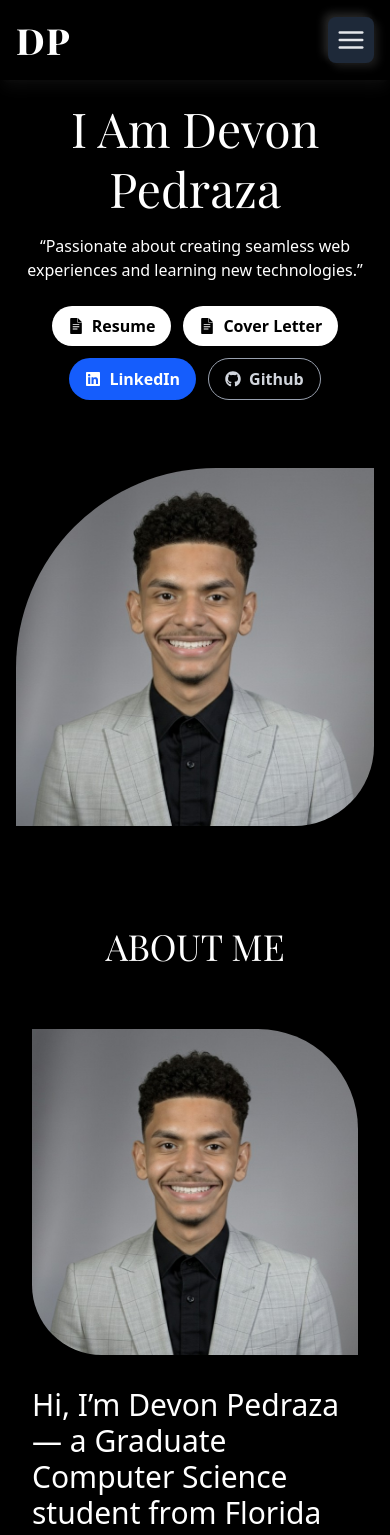
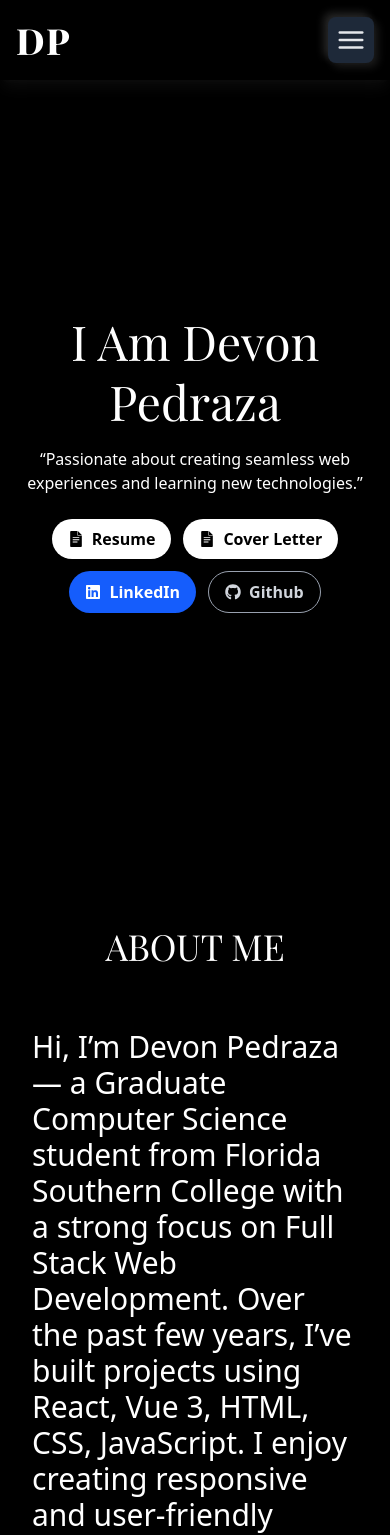
Before and after one commit to Devonpedraza/Personal-Portfolio, a React (Vite) app: page / in a window 390 px wide. Shown: the top 1535 px of the page. Built offline with nearby package versions, Linux system fonts and the light colour scheme; a web font is replaced by a local one.

Commit message:
updated portfolio

```diff
--- a/src/Courses.jsx
+++ b/src/Courses.jsx
@@ -101,7 +101,7 @@ const CourseCard = ({ title, description, badges }) => (
 const Courses = () => {
   return (
     <AnimatedPage>
-      <div className="px-4 pt-20 md:px-12 lg:px-24 min-h-screen">
+      <div className="px-4 pt-20 md:px-12 lg:px-24 min-h-screen pb-16 sm:pb-0">
         <h1
           className="flex justify-center text-4xl sm:text-5xl md:text-6xl lg:text-7xl leading-tight text-white"
           style={{ fontFamily: "Playfair Display, serif" }}
--- a/src/Home.jsx
+++ b/src/Home.jsx
@@ -81,7 +81,7 @@ const Home = () => {
         </div>
 
         {/* Image Section */}
-        <div className="flex items-center justify-center w-full">
+        <div className="hidden md:flex items-center justify-center w-full">
           <div className="overflow-hidden rounded-tl-[200px] rounded-br-[80px] shadow-2xl w-full max-w-[450px] sm:max-w-[600px] md:max-w-[700px] lg:max-w-[800px] aspect-square">
             <img
               src="/Headshot.jpg"
@@ -101,7 +101,7 @@ const Home = () => {
           ABOUT ME
         </h1>
         <div className="grid grid-cols-1 md:grid-cols-2 gap-8 px-4 md:px-12 lg:px-10 pt-15">
-          <div className="flex items-center justify-center w-full">
+          <div className="hidden md:flex items-center justify-center w-full">
             <div className="overflow-hidden rounded-tr-[100px] rounded-bl-[70px] shadow-2xl w-full max-w-[350px] sm:max-w-[500px] md:max-w-[600px] lg:max-w-[700px] aspect-square">
               <img
                 src="/Headshot.jpg"
@@ -186,7 +186,7 @@ const Home = () => {
             </p>
           </div>
         </div>
-        <div className="flex items-center justify-center pt-20">
+        <div className="flex items-center justify-center pt-20 pb-16 sm:pb-0">
           {/* --- REVISED 'SEE MORE' BUTTON --- */}
           <RouterLink
             to="/courses"
--- a/src/Projects.jsx
+++ b/src/Projects.jsx
@@ -3,7 +3,7 @@ import AnimatedPage from "./AnimatedPage";
 const Projects = () => {
   return (
     <AnimatedPage>
-      <div className="px-4 pt-20 md:px-12 lg:px-24 bg-black min-h-screen">
+      <div className="px-4 pt-20 md:px-12 lg:px-24 bg-black min-h-screen pb-16 sm:pb-0">
         <h1
           className="flex justify-center text-4xl sm:text-5xl md:text-6xl lg:text-7xl leading-tight text-white"
           style={{ fontFamily: "Playfair Display, serif" }}
```
